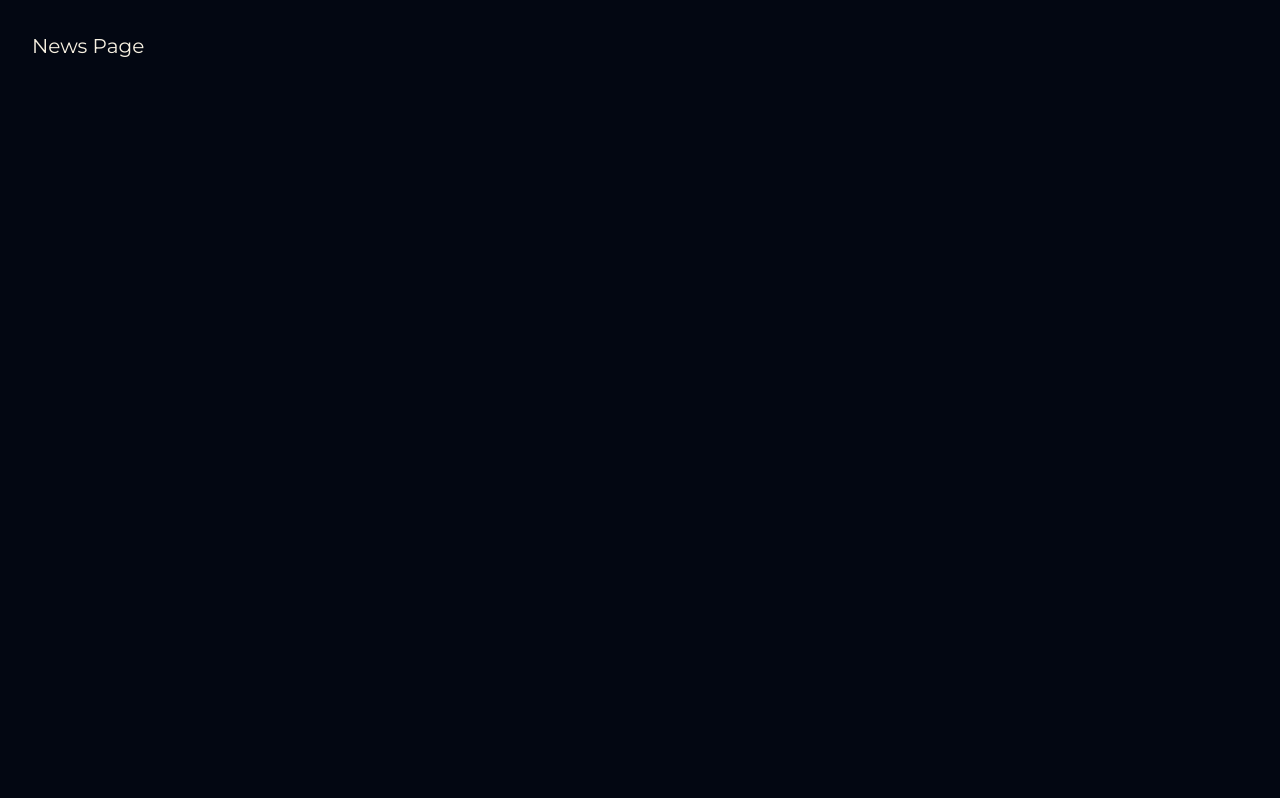
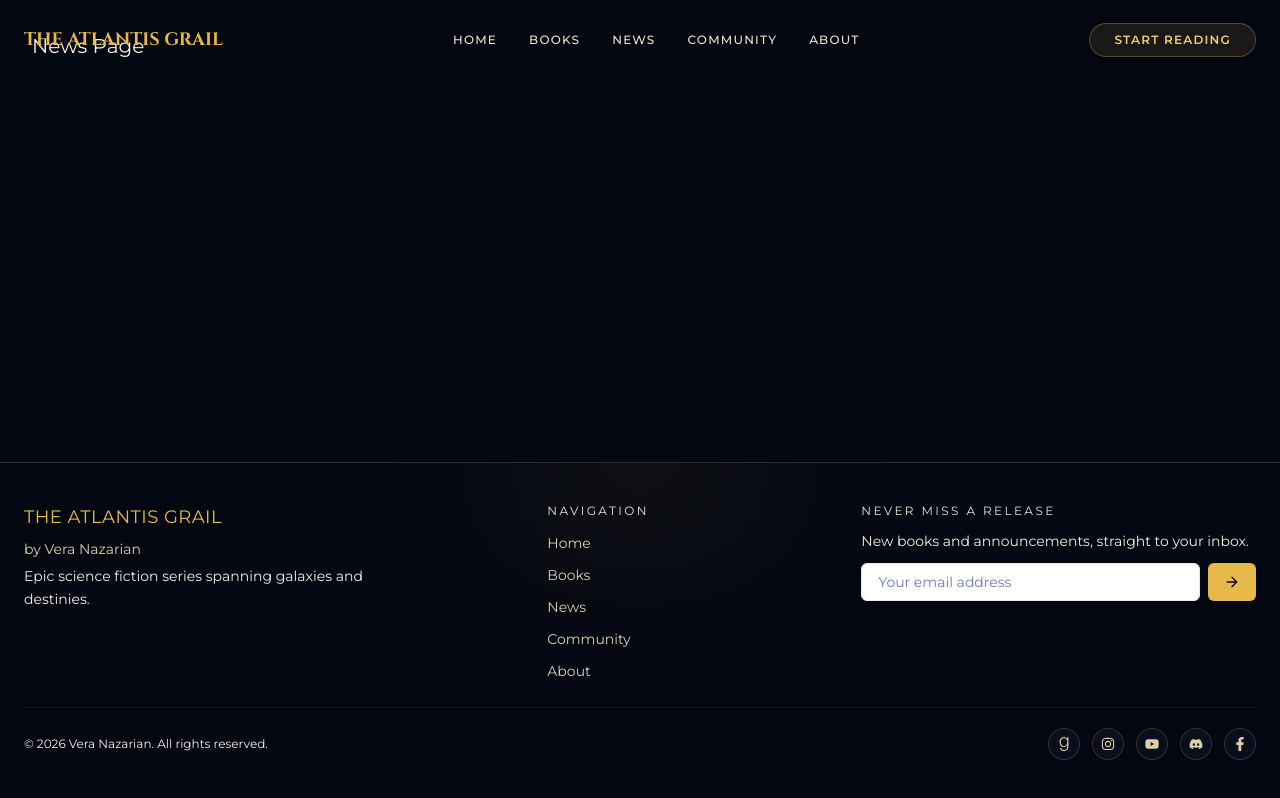
Before and after one commit to jaimelei/theatlantisgrail, a React (Vite) app: page /news in a window 1280 px wide. Built offline with nearby package versions, Linux system fonts and the light colour scheme.

Commit message:
011 | Frontend | Feature - Created the footer section

```diff
--- a/package.json
+++ b/package.json
@@ -10,8 +10,10 @@
     "preview": "vite preview"
   },
   "dependencies": {
+    "lucide-react": "^1.21.0",
     "react": "^19.2.6",
     "react-dom": "^19.2.6",
+    "react-icons": "^5.6.0",
     "react-router-dom": "^7.18.0"
   },
   "devDependencies": {
--- a/src/App.tsx
+++ b/src/App.tsx
@@ -1,4 +1,5 @@
 import { BrowserRouter, Routes, Route } from "react-router-dom";
+import PageLayout from "./components/layout/PageLayout";
 import HomePage from "./pages/home";
 import BooksPage from "./pages/books";
 import NewsPage from "./pages/news";
@@ -9,11 +10,11 @@ export default function App() {
   return (
     <BrowserRouter>
       <Routes>
-        <Route path="/" element={<HomePage />} />
-        <Route path="/books" element={<BooksPage />} />
-        <Route path="/news" element={<NewsPage />} />
-        <Route path="/community" element={<CommunityPage />} />
-        <Route path="/about" element={<AboutPage />} />
+        <Route path="/" element={<PageLayout><HomePage /></PageLayout>} />
+        <Route path="/books" element={<PageLayout><BooksPage /></PageLayout>} />
+        <Route path="/news" element={<PageLayout><NewsPage /></PageLayout>} />
+        <Route path="/community" element={<PageLayout><CommunityPage /></PageLayout>} />
+        <Route path="/about" element={<PageLayout><AboutPage /></PageLayout>} />
       </Routes>
     </BrowserRouter>
   );
--- /dev/null
+++ b/src/components/layout/Footer.tsx
@@ -0,0 +1,120 @@
+import { ArrowRight } from 'lucide-react';
+import { FaGoodreadsG, FaInstagram, FaYoutube, FaDiscord, FaFacebookF } from 'react-icons/fa';
+
+export default function Footer() {
+  const quickLinks = [
+    { label: 'Home', href: '/' },
+    { label: 'Books', href: '/books' },
+    { label: 'News', href: '/news' },
+    { label: 'Community', href: '/community' },
+    { label: 'About', href: '/about' },
+  ];
+
+  // Real social links, pulled from theatlantisgrail.com
+  const socialLinks = [
+    { label: 'Goodreads', Icon: FaGoodreadsG, url: 'https://www.goodreads.com/author/show/186145.Vera_Nazarian' },
+    { label: 'Instagram', Icon: FaInstagram, url: 'https://www.instagram.com/vera_nazarian/' },
+    { label: 'YouTube', Icon: FaYoutube, url: 'https://www.youtube.com/channel/UCG-CNPrVu9GFDlBDD5w2w-Q' },
+    { label: 'Discord', Icon: FaDiscord, url: 'https://discord.gg/8zPBzumqsM' },
+    { label: 'Facebook', Icon: FaFacebookF, url: 'https://www.facebook.com/AtlantisGrail' },
+  ];
+
+  return (
+    <footer className="relative px-6 py-10 overflow-hidden border-t border-gold-400/20 bg-cosmos-950">
+      {/* faint corona, echoes the hero without competing with it */}
+      <div
+        className="pointer-events-none absolute -top-32 left-1/2 h-64 w-[40rem] -translate-x-1/2 rounded-full opacity-[0.07] blur-3xl"
+        style={{ background: 'radial-gradient(circle, #D4AF37 0%, transparent 70%)' }}
+        aria-hidden="true"
+      />
+
+      <div className="relative mx-auto max-w-7xl">
+        <div className="grid grid-cols-1 gap-8 pb-6 border-b md:grid-cols-12 md:gap-6 border-gold-400/10">
+          {/* Column 1: Wordmark & Info */}
+          <div className="md:col-span-5">
+            <h2 className="mb-2 text-lg tracking-wide font-cinzel text-gold-400">
+              THE ATLANTIS GRAIL
+            </h2>
+            <p className="mb-1.5 text-sm font-inter text-parchment-300">by Vera Nazarian</p>
+            <p className="max-w-sm text-sm leading-relaxed font-inter text-parchment-400">
+              Epic science fiction series spanning galaxies and destinies.
+            </p>
+          </div>
+
+          {/* Column 2: Quick Links */}
+          <div className="md:col-span-3">
+            <h3 className="mb-3 text-xs tracking-[0.2em] uppercase font-cinzel text-parchment-200">
+              Navigation
+            </h3>
+            <ul className="space-y-2">
+              {quickLinks.map((link) => (
+                <li key={link.label}>
+                  <a
+                    href={link.href}
+                    className="text-sm transition-colors font-inter text-parchment-300 hover:text-gold-400"
+                  >
+                    {link.label}
+                  </a>
+                </li>
+              ))}
+            </ul>
+          </div>
+
+          {/* Column 3: Newsletter */}
+          <div className="md:col-span-4">
+            <h3 className="mb-3 text-xs tracking-[0.2em] uppercase font-cinzel text-parchment-200">
+              Never miss a release
+            </h3>
+            <p className="mb-3 text-sm font-inter text-parchment-400">
+              New books and announcements, straight to your inbox.
+            </p>
+
+            <div className="flex gap-2">
+              <label htmlFor="footer-email" className="sr-only">
+                Email address
+              </label>
+              <input
+                id="footer-email"
+                type="email"
+                disabled
+                placeholder="Your email address"
+                className="flex-1 min-w-0 px-4 py-2 text-sm bg-white border rounded-md cursor-not-allowed border-cosmos-200 text-cosmos-950 placeholder-cosmos-400 font-inter"
+              />
+              <button
+                type="button"
+                disabled
+                aria-label="Subscribe"
+                className="inline-flex items-center justify-center px-4 py-2 font-semibold rounded-md cursor-not-allowed shrink-0 bg-gold-400 text-cosmos-950"
+              >
+                <ArrowRight className="w-4 h-4" />
+              </button>
+            </div>
+          </div>
+        </div>
+
+        {/* Bottom bar: social + legal */}
+        <div className="flex flex-col items-center gap-4 pt-5 md:flex-row md:justify-between">
+          <p className="order-2 text-xs font-inter text-parchment-400 md:order-1">
+            © 2026 Vera Nazarian. All rights reserved.
+          </p>
+
+          <div className="flex order-1 gap-3 md:order-2">
+            {socialLinks.map((social) => (
+              <a
+                key={social.label}
+                href={social.url}
+                target="_blank"
+                rel="noopener noreferrer"
+                aria-label={social.label}
+                title={social.label}
+                className="inline-flex items-center justify-center w-8 h-8 transition-all border rounded-full bg-cosmos-900 border-gold-400/20 text-parchment-300 hover:border-gold-400 hover:text-gold-400"
+              >
+                <social.Icon className="w-3.5 h-3.5" />
+              </a>
+            ))}
+          </div>
+        </div>
+      </div>
+    </footer>
+  );
+}
--- /dev/null
+++ b/src/components/layout/PageLayout.tsx
@@ -0,0 +1,16 @@
+import Navbar from './Navbar';
+import Footer from './Footer';
+
+interface PageLayoutProps {
+  children: React.ReactNode;
+}
+
+export default function PageLayout({ children }: PageLayoutProps) {
+  return (
+    <div className="flex flex-col min-h-screen">
+      <Navbar />
+      <main className="flex-1">{children}</main>
+      <Footer />
+    </div>
+  );
+}
--- a/src/pages/home/components/Hero.tsx
+++ b/src/pages/home/components/Hero.tsx
@@ -1,11 +1,8 @@
-import Navbar from '../../../components/layout/Navbar';
 import './Hero.css';
 
 export default function Hero() {
   return (
-    <>
-      <Navbar />
-      <section className="relative min-h-screen bg-cosmos-950 flex items-center justify-start overflow-hidden pt-20">
+    <section className="relative min-h-screen bg-cosmos-950 flex items-center justify-start overflow-hidden pt-20">
         {/* Ambient background elements */}
         <div className="hero-stars absolute inset-0 z-0" />
         <div className="hero-stars-secondary absolute inset-0 z-0" />
@@ -23,7 +20,7 @@ export default function Hero() {
 
         {/* Giant Watermark Logo - positioned on the right */}
         <div className="absolute right-[-10%] lg:right-[5%] top-1/2 -translate-y-1/2 w-[85vh] h-[85vh] z-0 pointer-events-none opacity-[0.08] lg:opacity-[0.14] transition-all duration-1000 flex items-center justify-center">
-          <div className="relative w-full h-full hero-logo-container hero-logo-enter">
+          <div className="relative w-full h-full hero-logo-container">
             <div className="hero-logo-bloom" />
             <div className="hero-logo-ring" />
             <div className="hero-logo-ring-inner" />
@@ -82,6 +79,5 @@ export default function Hero() {
           <div className="hero-scroll-line" />
         </div>
       </section>
-    </>
-  );
-}
+    );
+  }
```
Also changed, not shown: 1 other file (tests, documents, lock files or other folders).
